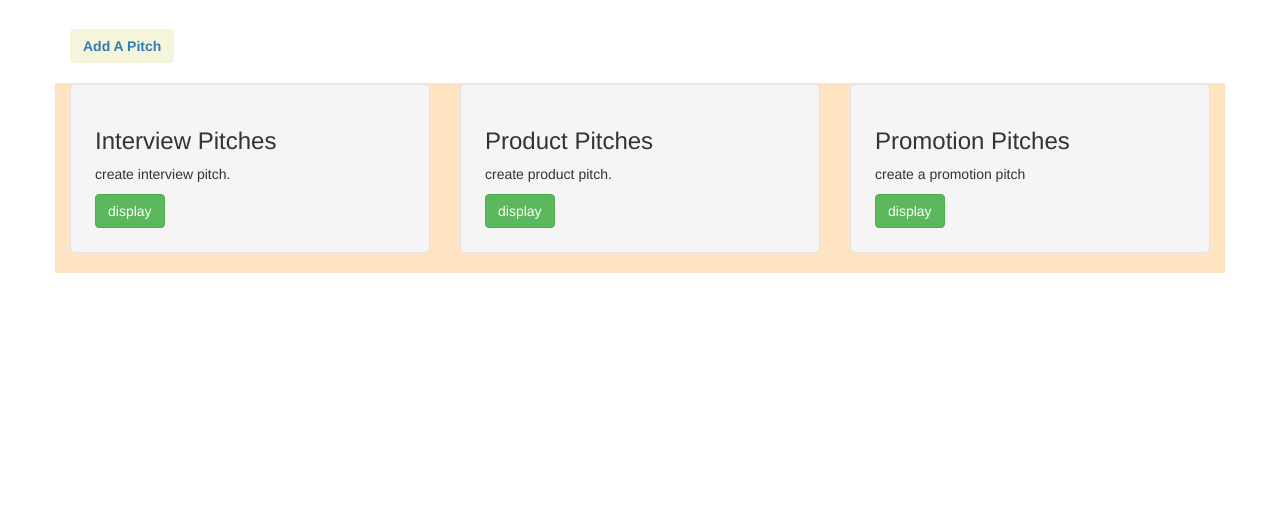
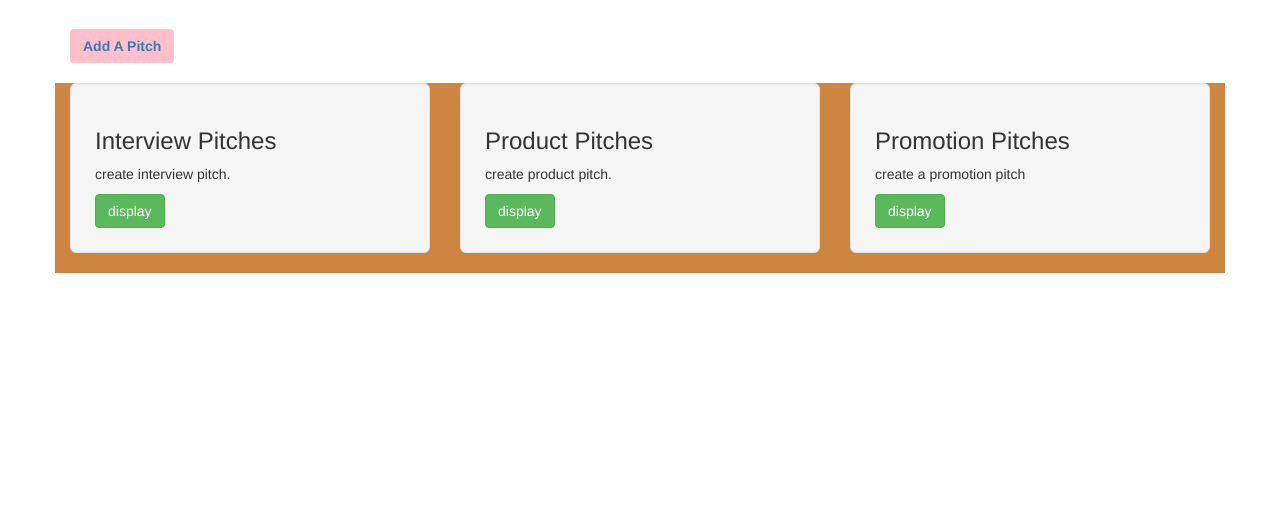
Before and after one commit to fridahnamudu/pitches, a Flask app: page / in a window 1280 px wide. Shown: the part 273-786 px from the top of the page. Run offline with Flask 2, Linux system fonts and the light colour scheme; data that the repository does not hold is empty; some libraries are stand-ins or nearby versions.

Commit message:
add changes

```diff
--- a/app/templates/index.html
+++ b/app/templates/index.html
@@ -4,20 +4,27 @@
 
 {%block styles%}
     {{ super() }}
-    <link rel="stylesheet" href="{{url_for('static',filename='css/index.css')}}">
-    <link rel="shortcut icon" href="{{ url_for('static', filename='favicon.ico')}}">
+   <!-- <link rel="stylesheet" href="{{url_for('static',filename='css/index.css')}}">
+    <link rel="shortcut icon" href="{{ url_for('static', filename='favicon.ico')}}">-->
 
 {%endblock%}
 <!-- Content block -->
 {%block content%}
-<div class="jumbotron text-center" style="background-image: url(https://encrypted-tbn0.gstatic.com/images?q=tbn%3AANd9GcRWpIDcaFClDcwTwcffXWsuZHmk88IQqCBy9A&usqp=CAU); background-image: no-reapeat; padding: 100px 40px;">
+
+<!--<div class="jumbotron text-center" style="background-image: url(https://encrypted-tbn0.gstatic.com/images?q=tbn%3AANd9GcRWpIDcaFClDcwTwcffXWsuZHmk88IQqCBy9A&usqp=CAU); background-image: no-reapeat; padding: 100px 40px;">
+
+
+</div>-->
+<div class="jumbotron text-center" style="background-image: url(https://encrypted-tbn0.gstatic.com/images?q=tbn%3AANd9GcRwNZrgnGmmShyyZ_j8ecvRUuF0Qp6R51DdgA&usqp=CAU); background-image:no-reapeat; padding: 100px 40px;">
+
 
 </div>
+
 <div class="container" style="padding-bottom: 20px;">
-    <a href="{{url_for('main.new_pitch')}}" class="btn btn-outline-dark"  style="font-weight: 720; background-color:beige;"> Add A Pitch<New pitch></a>
+    <a href="{{url_for('main.new_pitch')}}" class="btn btn-outline-dark"  style="font-weight: 720; background-color:pink;"> Add A Pitch<New pitch></a>
 </div>
 
-<div class="container" style="background-color: bisque;">
+<div class="container" style="background-color: peru;">
     <div class="row">
         <div class="col-md-4">
             <div class="well well-lg">
--- a/config.py
+++ b/config.py
@@ -35,7 +35,7 @@ class TestConfig(Config):
     Args:
         Config: The parent config class with general config classes
     """
-    SQLALCHEMY_DATABASE_URI = 'postgresql+psycopg2://fridah:FRIDAH@localhost/pitch'
+    SQLALCHEMY_DATABASE_URI = 'postgresql+psycopg2://fridah:FRIDAH@localhost/app'
     DEBUG = True
 
 
```
